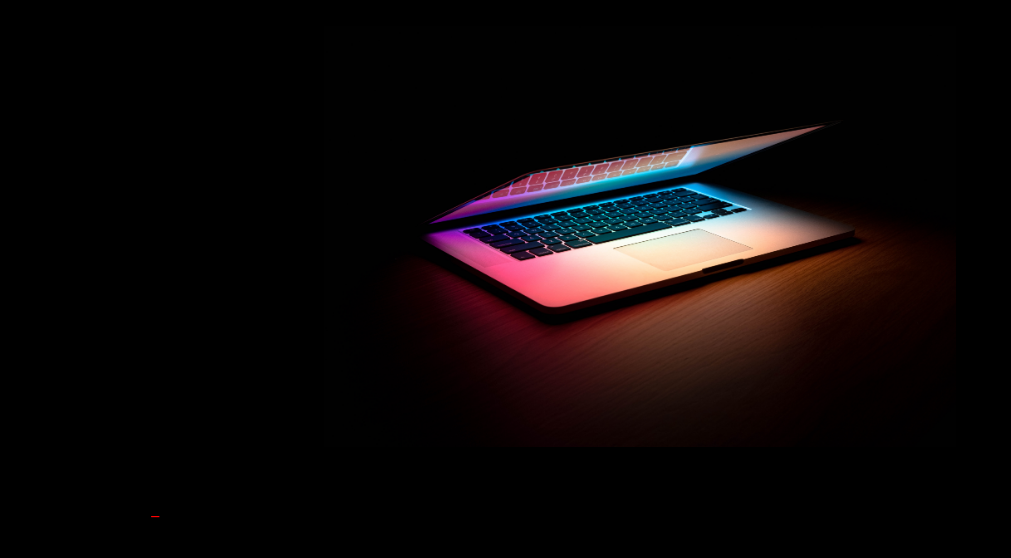
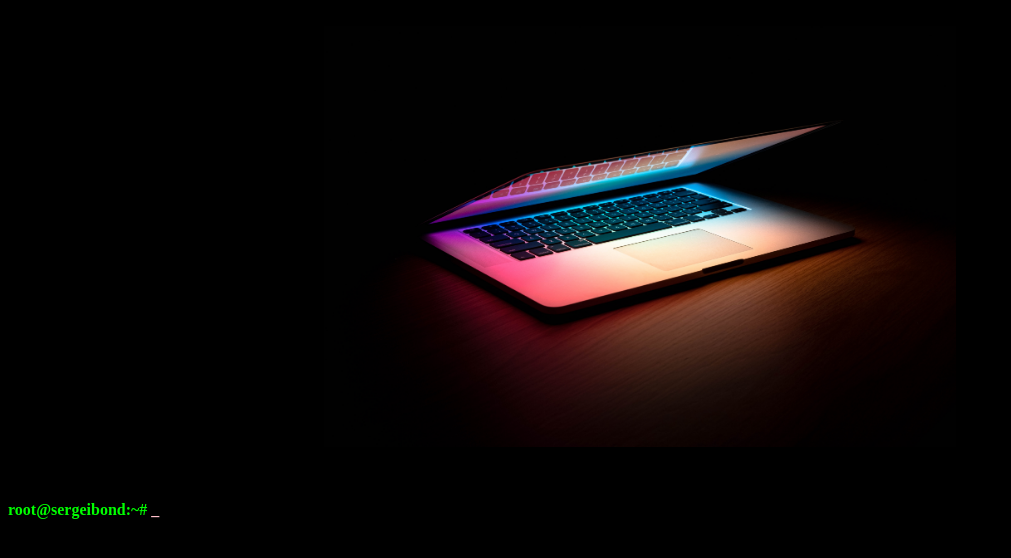
Before and after one commit to SergeiBond/SergeiBond.github.io, a plain HTML site: page index.html in a window 1280 px wide. Shown: the whole page, without its empty margins (0-1011 px from the left). Drawn offline with Linux system fonts and the light colour scheme.

Commit message:
Update index.html

```diff
--- a/index.html
+++ b/index.html
@@ -5,6 +5,7 @@
     <style>
       body {
         background-color: black;
+        color: lime;
       }
 
       * {
@@ -19,7 +20,7 @@
       }
 
       .blink {
-        color: red;
+        color: pink;
         animation: blink-animation 1s steps(5, start) infinite;
         -webkit-animation: blink-animation 1s steps(5, start) infinite;
       }
```
